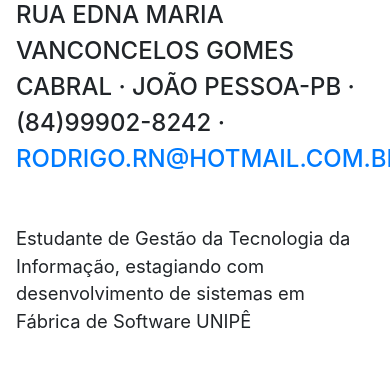
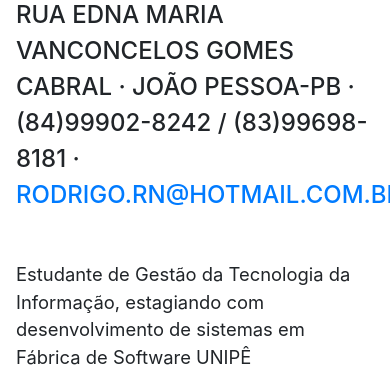
Before and after one commit to guilhermerodrigo/curriculum, a website with bundled scripts: page index.html in a window 390 px wide. Shown: the part 233-600 px from the top of the page. Built offline with nearby package versions, Linux system fonts and the light colour scheme; a web font is replaced by a local one.

Commit message:
add new number cell phone

```diff
--- a/index.html
+++ b/index.html
@@ -63,7 +63,7 @@
         <h1 class="mb-0">Rodrigo
           <span class="text-primary">Guilherme</span>
         </h1>
-        <div class="subheading mb-5">Rua Edna Maria Vanconcelos Gomes Cabral · João Pessoa-PB · (84)99902-8242 ·
+        <div class="subheading mb-5">Rua Edna Maria Vanconcelos Gomes Cabral · João Pessoa-PB · (84)99902-8242 / (83)99698-8181 ·
           <a href="mailto:rodrigo.rn@hotmail.com.br">rodrigo.rn@hotmail.com.br</a>
         </div>
         <p class="lead mb-5">Estudante de Gestão da Tecnologia da Informação, estagiando com desenvolvimento de sistemas em Fábrica de Software UNIPÊ</p>
```
